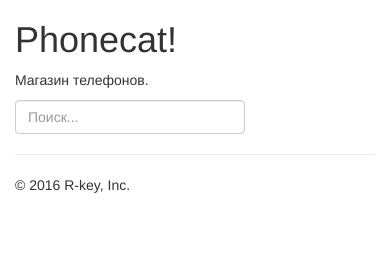
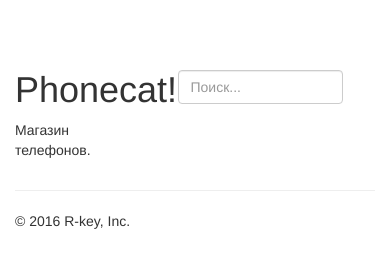
Before and after one commit to rkarabanov/exmpls3, a plain HTML site: page index.html in a window 390 px wide. Drawn offline with nearby package versions, Linux system fonts and the light colour scheme; some packages are replaced by stand-ins of ours.

Commit message:
change css file

```diff
--- a/css/style.css
+++ b/css/style.css
@@ -1,8 +1,15 @@
-.preview-img img{
+.preview-img img {
     height: 200px;
     width: 200px;
+    vertical-align: center;
+    text-align: center;
     position: relative;
 }
-.item{
+
+.item {
     height: 500px;
 }
+
+.search {
+    margin-top: 20px;
+}
--- a/index.html
+++ b/index.html
@@ -13,6 +13,7 @@
     <!-- Bootstrap core CSS -->
     <link rel="stylesheet" href="bower_components/bootstrap/dist/css/bootstrap.css">
     <link rel="stylesheet" href="css/style.css">
+    <link rel="stylesheet" href="css/jumbotron.css">
     <![endif]-->
 </head>
 
@@ -20,12 +21,12 @@
 
 <div class="container">
     <div class="row">
-        <div class="col-xs-12 col-sm-8">
+        <div class="col-xs-5 col-sm-8 col-md-8">
             <h1>Phonecat!</h1>
             <p>Магазин телефонов.</p>
         </div>
-        <div class="col-xs-8 col-md-4">
-            <form>
+        <div class="col-xs-6  col-sm-4 col-md-4">
+            <form class="search">
                 <input type="text" class="form-control" placeholder="Поиск..." ng-model="search">
             </form>
         </div>
@@ -34,7 +35,7 @@
 <div class="container">
     <!-- Example row of columns -->
     <div class="row">
-        <div class="col-xs-6 col-md-4 item" ng-repeat="phone in phones | filter:search">
+        <div class="col-xs-8 col-sm-6 col-md-4 item" ng-repeat="phone in phones | filter:search">
             <div  class="preview-img">
                 <img ng-src="{{phone.imageUrl}}" alt="{{phone.name}}"/>
             </div>
```
